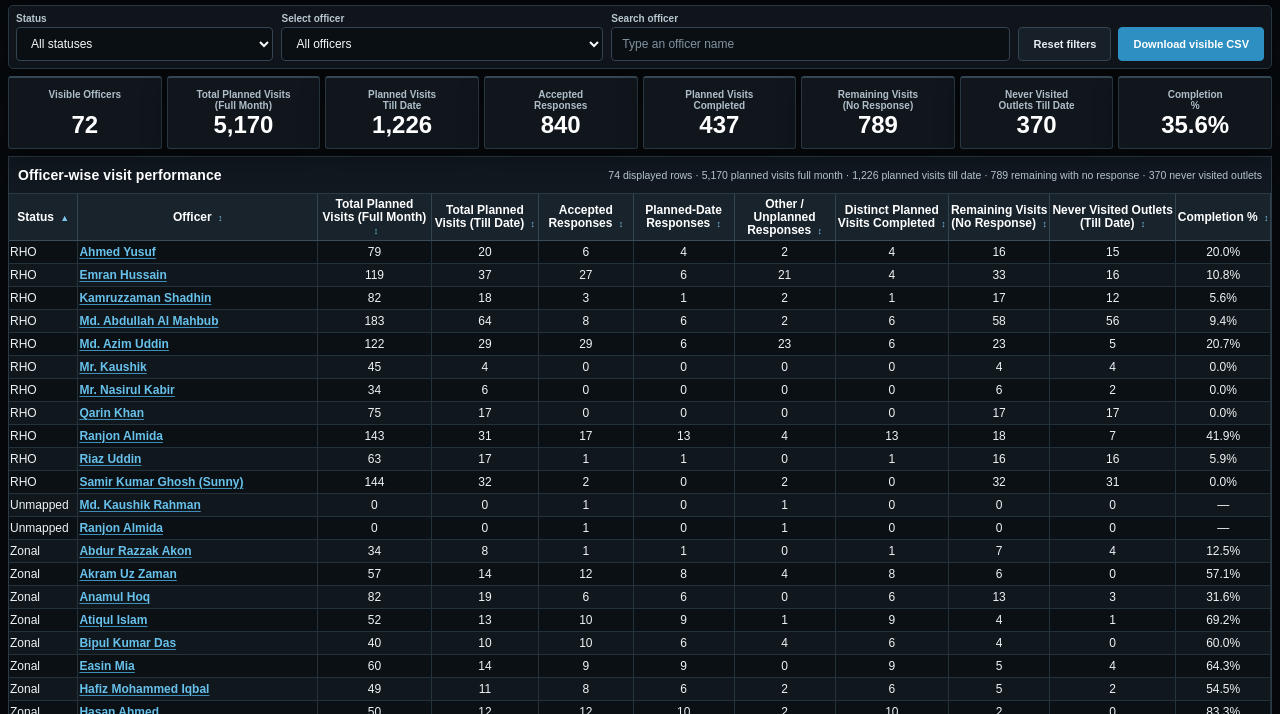
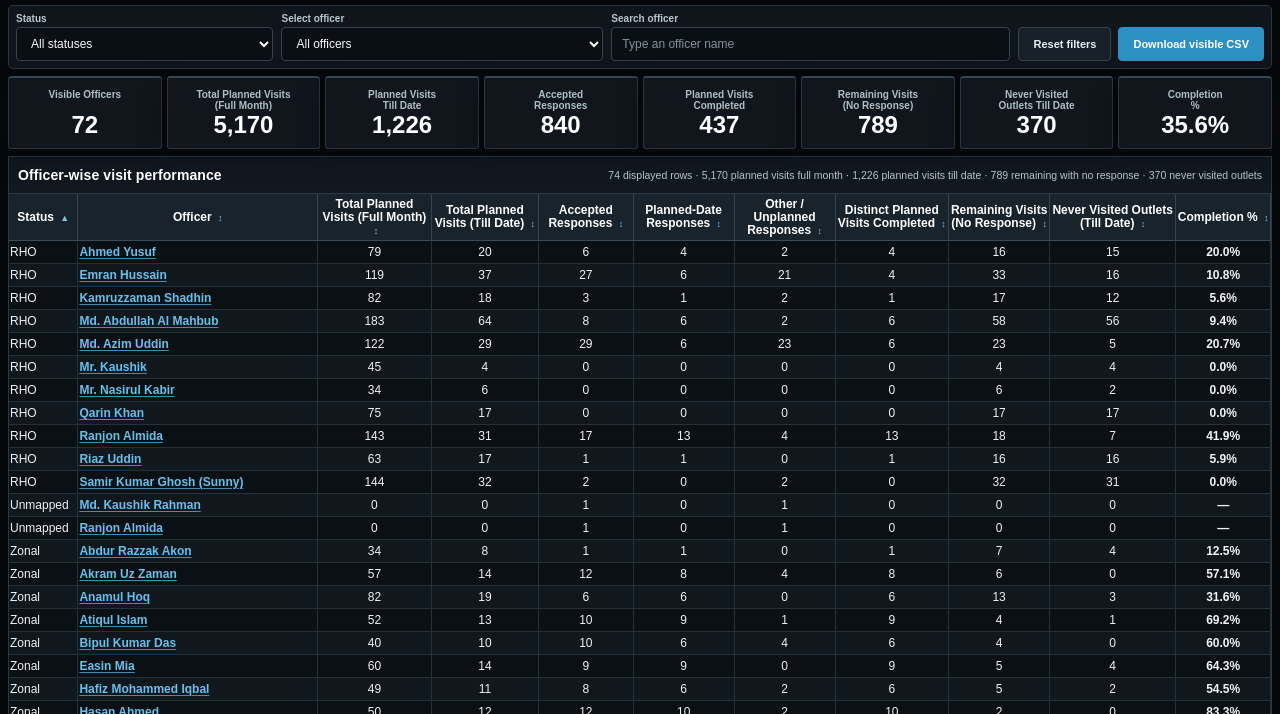
Before and after one commit to aftabshwapno-lab/visit-compliance-dashboard, a plain HTML site: page site/index.html in a window 1280 px wide. Shown: the part 86-800 px from the top of the page. Drawn offline with Linux system fonts and the light colour scheme.

Commit message:
Add files via upload

```diff
--- a/site/styles.css
+++ b/site/styles.css
@@ -450,3 +450,51 @@ input,
 #performance-table .completion-cell,
 #performance-table td
 /* v8.2 — Completion % has no conditional formatting; it renders as a normal table cell. */
+
+
+/* ============================================================
+   v8.3 HARD FIX — NO CONDITIONAL BACKGROUND IN COMPLETION %
+   Completion % is column 11 / last column in performance table.
+   These !important rules also defeat stale old inline JS styles.
+   ============================================================ */
+
+#performance-table tbody td:nth-child(11),
+#performance-table tbody td:last-child,
+#performance-table tbody td.completion-cell {
+  background: #0b1015 !important;
+  background-color: #0b1015 !important;
+  color: #edf3f6 !important;
+  font-weight: inherit !important;
+}
+
+#performance-table tbody tr:nth-child(even) td:nth-child(11),
+#performance-table tbody tr:nth-child(even) td:last-child,
+#performance-table tbody tr:nth-child(even) td.completion-cell {
+  background: #10171d !important;
+  background-color: #10171d !important;
+  color: #edf3f6 !important;
+}
+
+#performance-table tbody tr:hover td:nth-child(11),
+#performance-table tbody tr:hover td:last-child,
+#performance-table tbody tr:hover td.completion-cell {
+  background: #1b2730 !important;
+  background-color: #1b2730 !important;
+  color: #edf3f6 !important;
+}
+
+#performance-table tbody tr.selected-row td:nth-child(11),
+#performance-table tbody tr.selected-row td:last-child,
+#performance-table tbody tr.selected-row td.completion-cell {
+  background: #183346 !important;
+  background-color: #183346 !important;
+  color: #ffffff !important;
+}
+
+
+/* v8.4 — Completion % column bold */
+#performance-table tbody td:nth-child(11),
+#performance-table tbody td:last-child,
+#performance-table tbody td.completion-cell {
+  font-weight: 700 !important;
+}
```
